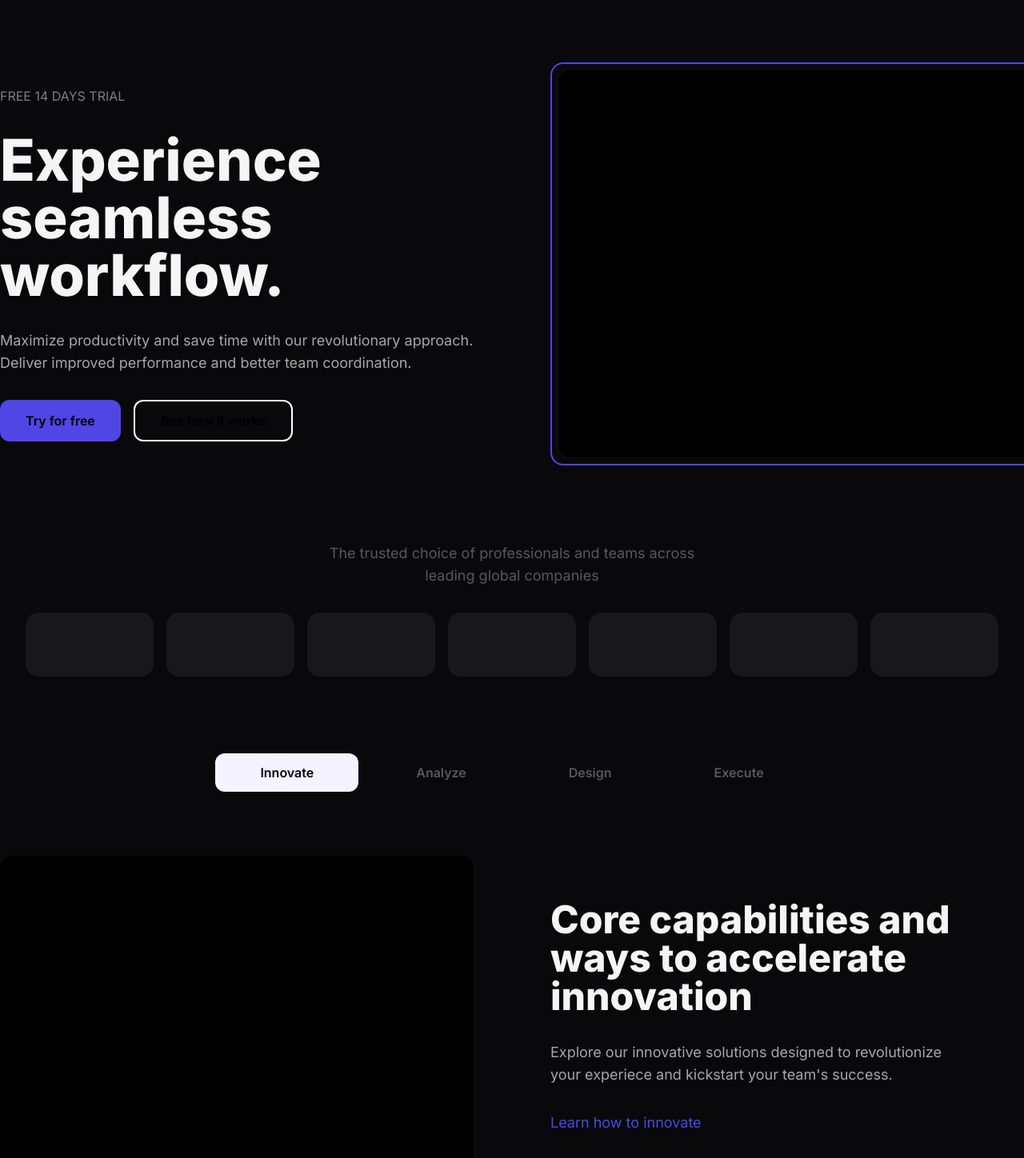
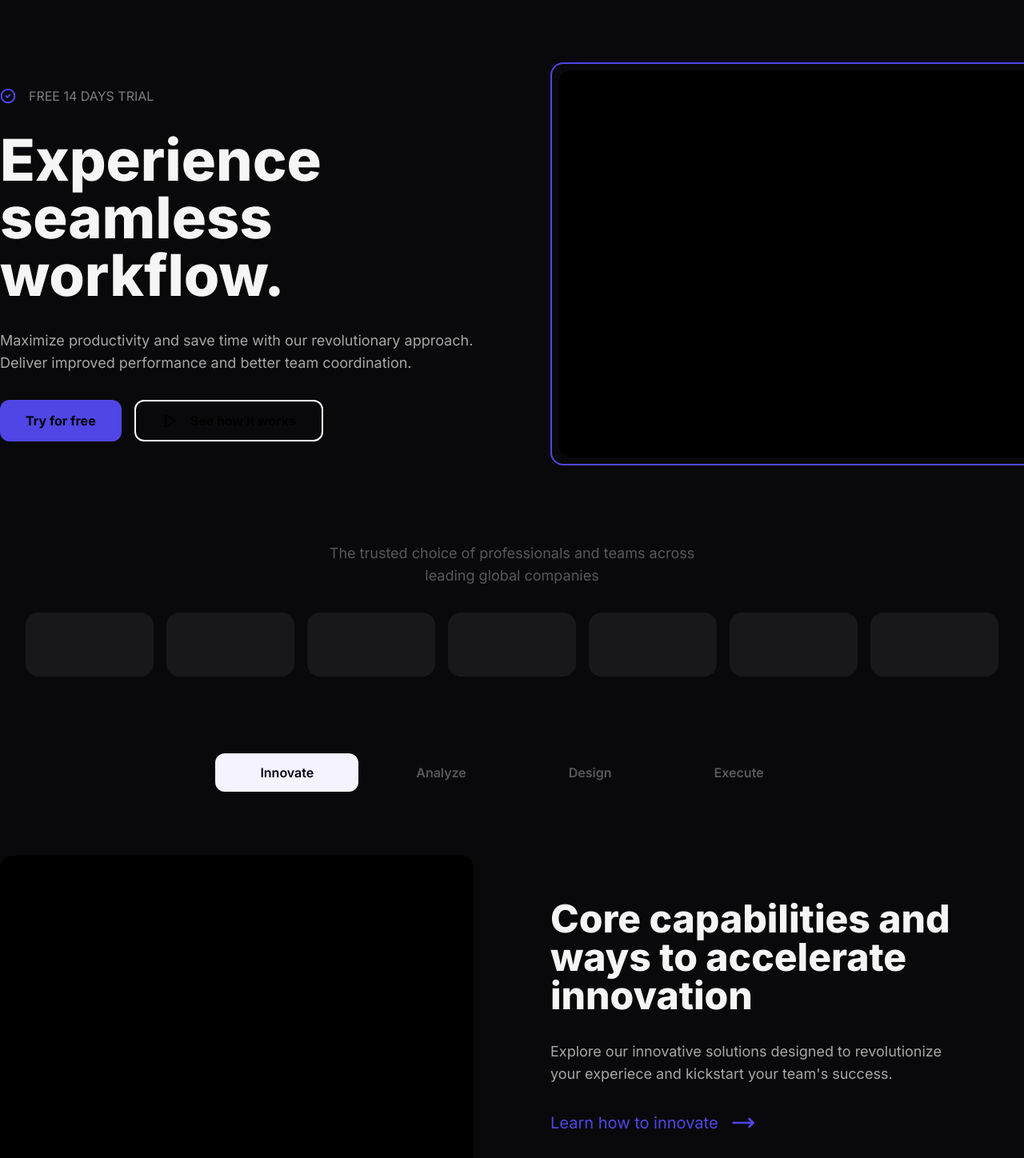
Before and after one commit to wickeddd3/mambo, a Next.js app: page / in a window 1280 px wide. Shown: the part 82-1530 px from the top of the page at 80% size. Built offline with nearby package versions, Linux system fonts and the light colour scheme.

Commit message:
feat: add icons

```diff
--- a/src/components/SectionCapabilities.tsx
+++ b/src/components/SectionCapabilities.tsx
@@ -1,33 +1,48 @@
+import {
+  Box,
+  ChartNoAxesColumnIncreasing,
+  Database,
+  HardDrive,
+  LifeBuoy,
+  Link,
+} from "lucide-react";
+
 export default function SectionCapabilities() {
   const capabilities = [
     {
       name: "AI-Enhanced",
       description: `Experience advanced automation with intelligent algorithms to boost efficiency and streamline your tasks.`,
+      icon: <HardDrive size={40} color="#5046e6" />,
     },
     {
       name: "Usage Optimization",
       description:
         "Achieve peak performance using intelligent resource management and smart efficiency tools for your workflow.",
+      icon: <ChartNoAxesColumnIncreasing size={40} color="#5046e6" />,
     },
     {
       name: "Integrations",
       description:
         "Seamlessly connect your favorite tools and platforms with our intelligent, hassle-free integration solutions.",
+      icon: <Link size={40} color="#5046e6" />,
     },
     {
       name: "Historical Data",
       description:
         "Get access to past insights with comprehensive historical data for informed decision-making and planning.",
+      icon: <Database size={40} color="#5046e6" />,
     },
     {
       name: "24/7 Support",
       description:
         "We're here for you around the clock with reliable 24/7 support, ensuring your needs are met anytime, anywhere.",
+      icon: <LifeBuoy size={40} color="#5046e6" />,
     },
     {
       name: "Community Plugins",
       description:
         "Enhance your UX with community-driven plugins, expanding functionality and customization options.",
+      icon: <Box size={40} color="#5046e6" />,
     },
   ];
 
@@ -47,7 +62,7 @@ export default function SectionCapabilities() {
               className="flex h-64 w-[30%] flex-col items-center gap-4 rounded-3xl bg-[#18181a] p-8"
               key={capability.name}
             >
-              <div className="h-10 w-10 rounded-full bg-indigo-600"></div>
+              {capability.icon}
               <h6 className="text-xl font-extrabold text-white">
                 {capability.name}
               </h6>
--- a/src/components/SectionFeatures.tsx
+++ b/src/components/SectionFeatures.tsx
@@ -1,3 +1,5 @@
+import { MoveRight } from "lucide-react";
+
 export default function SectionFeatures() {
   return (
     <section className="mx-auto h-full max-w-7xl py-12">
@@ -29,8 +31,11 @@ export default function SectionFeatures() {
                 {`Explore our innovative solutions designed to revolutionize your
                 experiece and kickstart your team's success.`}
               </p>
-              <button className="w-fit text-lg font-normal text-indigo-600">
-                Learn how to innovate
+              <button className="flex w-fit items-center gap-4">
+                <span className="text-xl font-normal text-indigo-600">
+                  Learn how to innovate
+                </span>
+                <MoveRight size={30} color="#5046e6" />
               </button>
             </div>
           </div>
--- a/src/components/SectionHero.tsx
+++ b/src/components/SectionHero.tsx
@@ -1,11 +1,16 @@
+import { CircleCheck, PlayIcon } from "lucide-react";
+
 export default function SectionHero() {
   return (
     <section className="m-auto flex h-[600px] max-w-7xl gap-24 py-12">
       <div className="h-full w-1/2">
         <div className="flex h-full w-full flex-col justify-center gap-8">
-          <h6 className="text-md uppercase text-[#7d7d7f]">
-            FREE 14 DAYS TRIAL
-          </h6>
+          <div className="flex items-center gap-4">
+            <CircleCheck size={20} absoluteStrokeWidth={true} color="#5046e6" />
+            <h6 className="text-md uppercase text-[#7d7d7f]">
+              FREE 14 DAYS TRIAL
+            </h6>
+          </div>
           <h1 className="text-7xl font-extrabold text-[#f5f5f5]">
             Experience seamless workflow.
           </h1>
@@ -14,11 +19,12 @@ export default function SectionHero() {
             Deliver improved performance and better team coordination.
           </p>
           <div className="flex gap-4">
-            <button className="text-md rounded-xl bg-indigo-600 px-8 py-3 font-semibold">
+            <button className="text-md rounded-xl bg-indigo-600 px-8 py-3 font-bold">
               Try for free
             </button>
-            <button className="text-md rounded-xl border-2 border-white px-8 py-3 font-semibold">
-              See how it works
+            <button className="flex items-center gap-4 rounded-xl border-2 border-white px-8 py-3">
+              <PlayIcon size={20} absoluteStrokeWidth={true} />
+              <span className="text-md font-bold">See how it works</span>
             </button>
           </div>
         </div>
```
